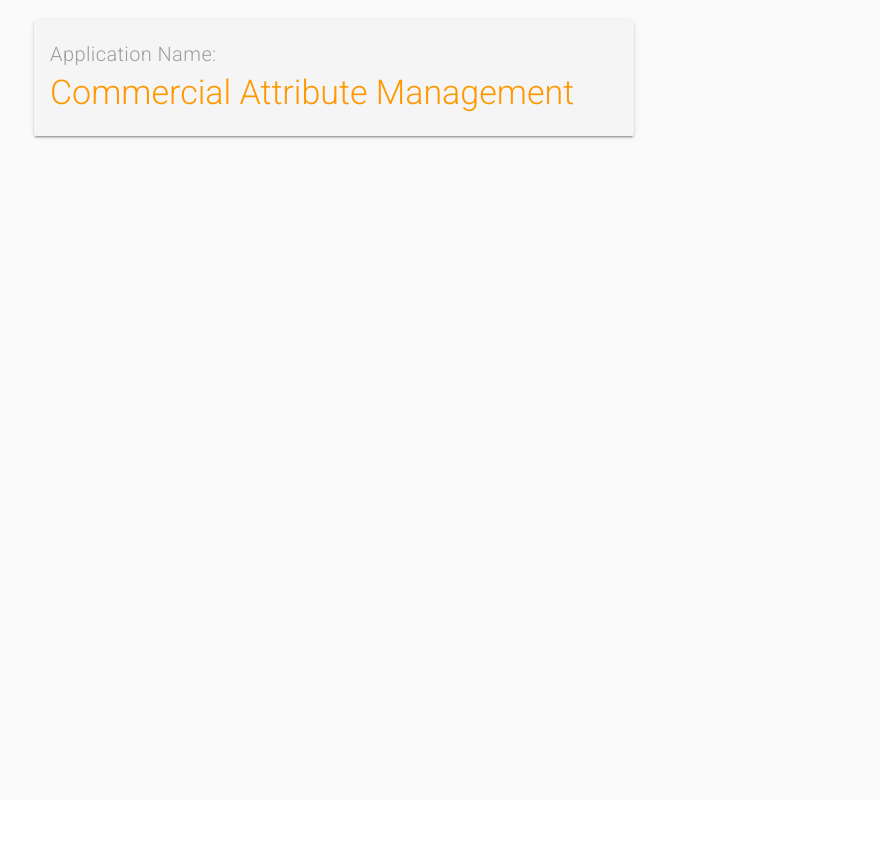
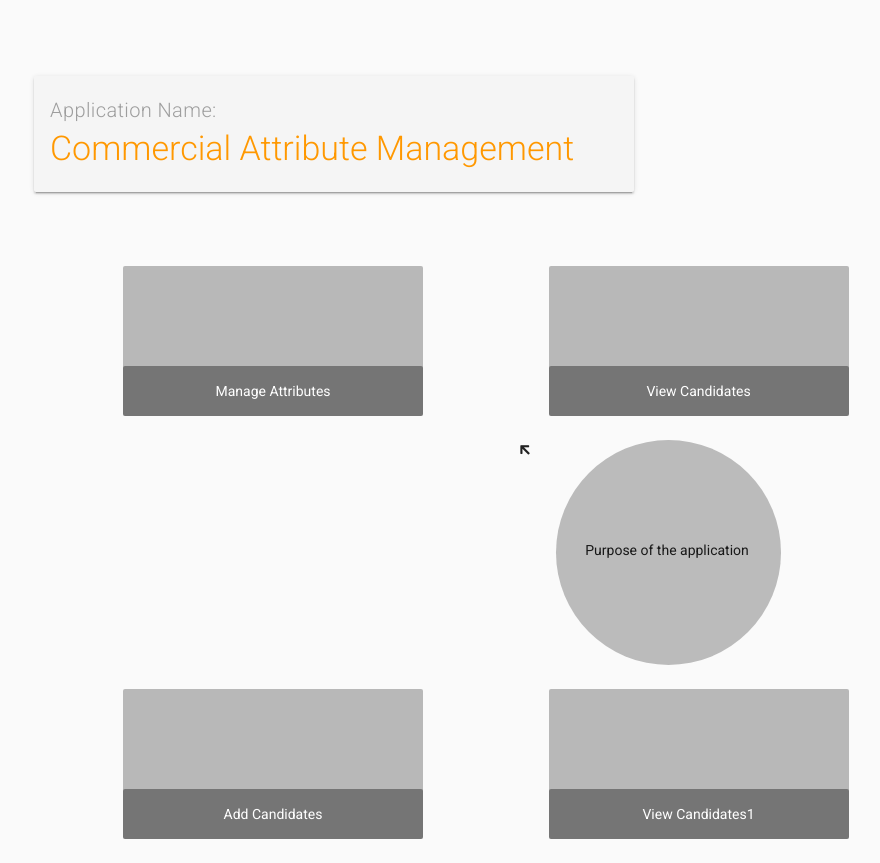
Before and after one commit to dheeraj0259/Vue-Express-App, a Vue app: page / in a window 1280 px wide. Shown: the whole page, without its empty margins (306-1186 px from the left). Before the commit the page ends 800 px from the top, so only its background shows below. Built offline with nearby package versions, Linux system fonts and the light colour scheme.

Commit message:
- added landing page

```diff
--- a/index.html
+++ b/index.html
@@ -4,6 +4,7 @@
     <meta charset="utf-8">
     <meta name="viewport" content="width=device-width,initial-scale=1.0">
     <link href='https://fonts.googleapis.com/css?family=Roboto:100,300,400,500,700,900|Material+Icons' rel="stylesheet">
+    <link rel="stylesheet" href="https://use.fontawesome.com/releases/v5.8.2/css/all.css" integrity="sha384-oS3vJWv+0UjzBfQzYUhtDYW+Pj2yciDJxpsK1OYPAYjqT085Qq/1cq5FLXAZQ7Ay" crossorigin="anonymous">
     <title>My Vue app with webpack 4</title>
   </head>
   <body>
--- a/src/App.vue
+++ b/src/App.vue
@@ -1,7 +1,7 @@
 <template>
-<v-app>
+  <v-app>
     <router-view />
-</v-app>
+  </v-app>
 </template>
 
 export default {
--- a/src/components/ManageAttribute.vue
+++ b/src/components/ManageAttribute.vue
@@ -0,0 +1,64 @@
+<template>
+  <v-container grid-list-xl>
+    <v-layout
+      row
+      wrap
+    >
+      <v-flex xs6>
+        <v-sheet
+          class="d-flex"
+          color="#9e9e9eb8"
+          height="150"
+          width="300"
+        >
+          <sheet-footer>
+            {{ cardOneName }}
+          </sheet-footer>
+        </v-sheet>
+      </v-flex>
+      <v-flex xs6>
+        <v-sheet
+          class="d-flex"
+          color="#9e9e9eb8"
+          height="150"
+          width="300"
+        >
+          <sheet-footer>
+            {{ cardTwoName }}
+          </sheet-footer>
+        </v-sheet>
+      </v-flex>
+    </v-layout>
+  </v-container>
+</template>
+
+<script>
+export default {
+  components: {
+    SheetFooter: {
+      functional: true,
+
+      render (h, { children }) {
+        return h('v-sheet', {
+          staticClass: 'mt-auto align-center justify-center d-flex',
+          props: {
+            color: 'rgba(0, 0, 0, .36)',
+            dark: true,
+            height: 50
+          }
+        }, children)
+      }
+    }
+  },
+  props: {
+    cardOneName: {
+      type: String,
+      required: true
+    },
+    cardTwoName: {
+      type: String,
+      required: true
+    }
+  }
+}
+</script>
--- a/src/pages/LandingPage.vue
+++ b/src/pages/LandingPage.vue
@@ -6,19 +6,44 @@
         color="grey lighten-4"
         max-width="600"
       >
-      <v-card-text class="pt-4" style="position: relative;">
-        <div class="font-weight-light grey--text title mb-2">Application Name:</div>
-        <h3 class="display-1 font-weight-light orange--text mb-2">Commercial Attribute Management</h3>
+        <v-card-text
+          class="pt-4"
+          style="position: relative;"
+        >
+          <div class="font-weight-light grey--text title mb-2">
+            Application Name:
+          </div>
+          <h3 class="display-1 font-weight-light orange--text mb-2">
+            Commercial Attribute Management
+          </h3>
         </v-card-text>
       </v-card>
     </v-hover>
+    <div class="child-class">
+      <ManageAttribute
+        card-one-name="Manage Attributes"
+        card-two-name="View Candidates"
+      />
+      <i class="fas fa-arrow-up fa-rotate-315 top-left-arrow" />
+       <div class="dot">
+         <span class="circle-content">Purpose of the application</span>
+       </div>
+      <ManageAttribute
+        card-one-name="Add Candidates"
+        card-two-name="View Candidates1"
+      />
+    </div>
   </div>
 </template>
 
 <script>
+import ManageAttribute from '../components/ManageAttribute.vue'
 export default {
-  name: "LandingPage"
-};
+  name: 'LandingPage',
+  components: {
+    ManageAttribute
+  }
+}
 </script>
 
 <style>
@@ -31,6 +56,34 @@ export default {
   width: 100%;
 }
 .main-card {
-  margin-top: 20px;
+  margin-top: 76px;
+}
+.child-class {
+  margin-left: 405px;
+  margin-top: 50px;
+}
+.dot {
+  height: 225px;
+  width: 225px;
+  background-color: #bbb;
+  border-radius: 50%;
+  display: inline-block;
+  margin-left: 445px
+}
+.circle-content {
+  position: relative;
+  top: 100px;
+  left: 29px;
+}
+.top-left-arrow {
+  position: relative;
+  left: 420px;
+}
+.fa-rotate-315 {
+    -webkit-transform: rotate(315deg);
+    -moz-transform: rotate(315deg);
+    -ms-transform: rotate(315deg);
+    -o-transform: rotate(315deg);
+    transform: rotate(315deg);
 }
 </style>
--- a/src/server.js
+++ b/src/server.js
@@ -4,7 +4,7 @@ const path = require('path')
 var history = require('connect-history-api-fallback')
 
 const app = express()
-const port = 3008
+const port = 3009
 const hostname = process.env.NODE_ENV === 'production' ? undefined : '127.0.0.1'
 const appBaseUrl = '/vue-express'
 
```
Lines whose indentation alone changed are shown as unchanged.
